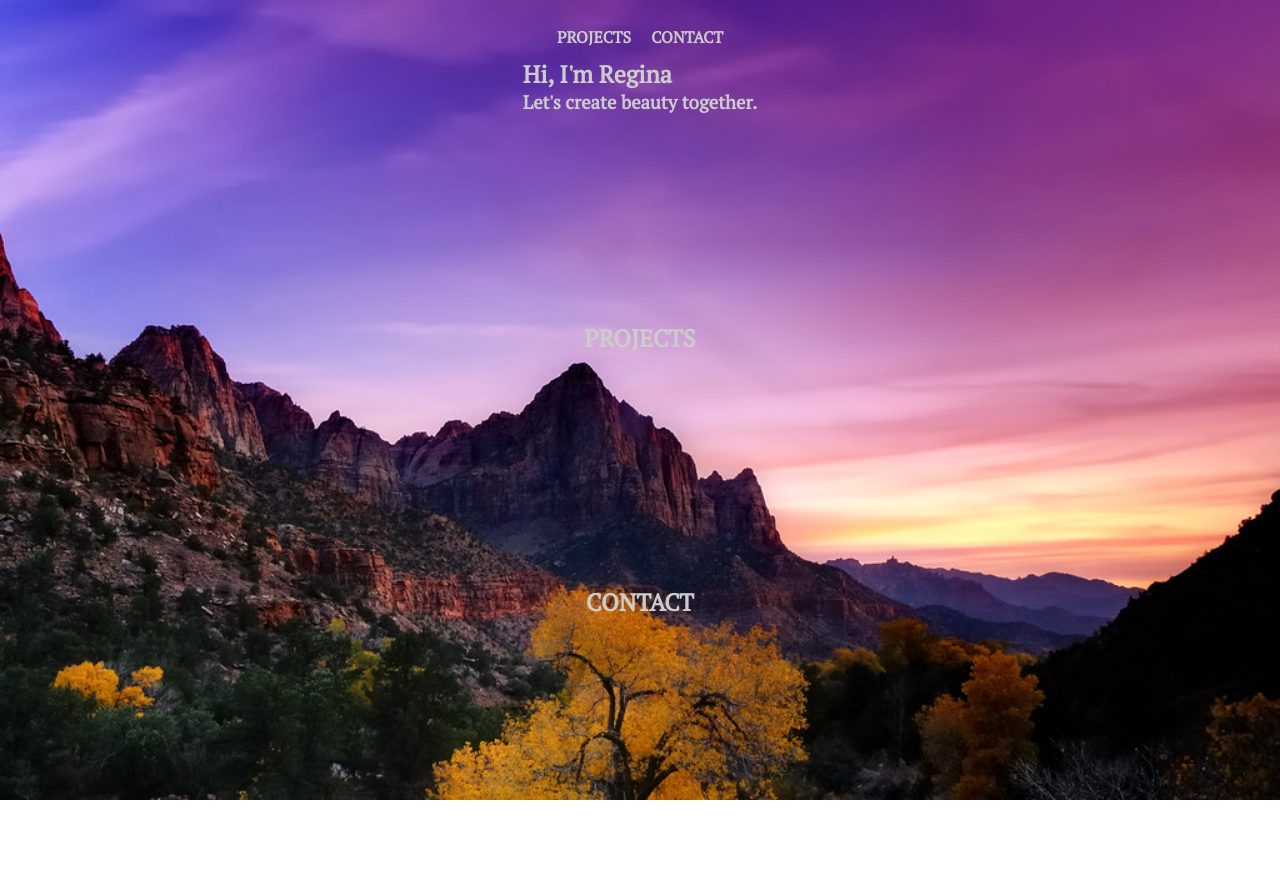
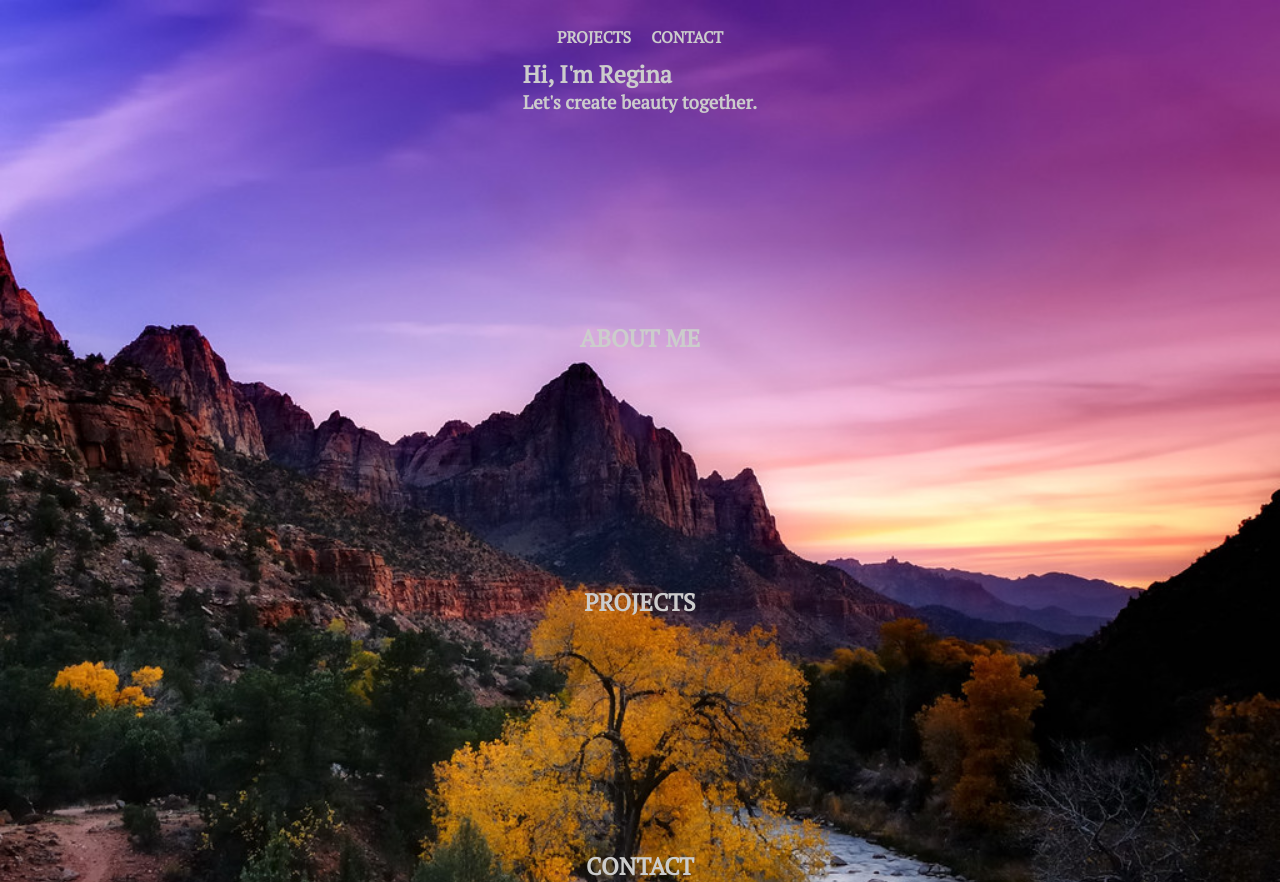
Before and after one commit to rmcguire6/react-portfolio, a React (Create React App) app: page / in a window 1280 px wide. Before the commit the page ends 800 px from the top, so only its background shows below. Built offline with nearby package versions, Linux system fonts and the light colour scheme.

Commit message:
Add AboutMe component

```diff
--- a/src/App.js
+++ b/src/App.js
@@ -1,4 +1,5 @@
 import React from 'react';
+import AboutMe from './components/AboutMe/AboutMe'
 import Intro from './components/Intro/Intro'
 import Contact from './components/Contact/Contact'
 import NavBar from './components/NavBar/NavBar'
@@ -10,6 +11,7 @@ function App() {
     <div className="App">
         <NavBar />
         <Intro />
+        <AboutMe />
         <Projects />
         <Contact />
     </div>
--- /dev/null
+++ b/src/components/AboutMe/AboutMe.js
@@ -0,0 +1,13 @@
+import React from 'react'
+
+const AboutMe = () => {
+    return (
+        <section id="aboutme" className="section">
+        <div className="section__header">
+           <h2 className="text">ABOUT ME</h2>
+        </div>
+        </section>
+        )
+
+}
+export {AboutMe as default}
```
